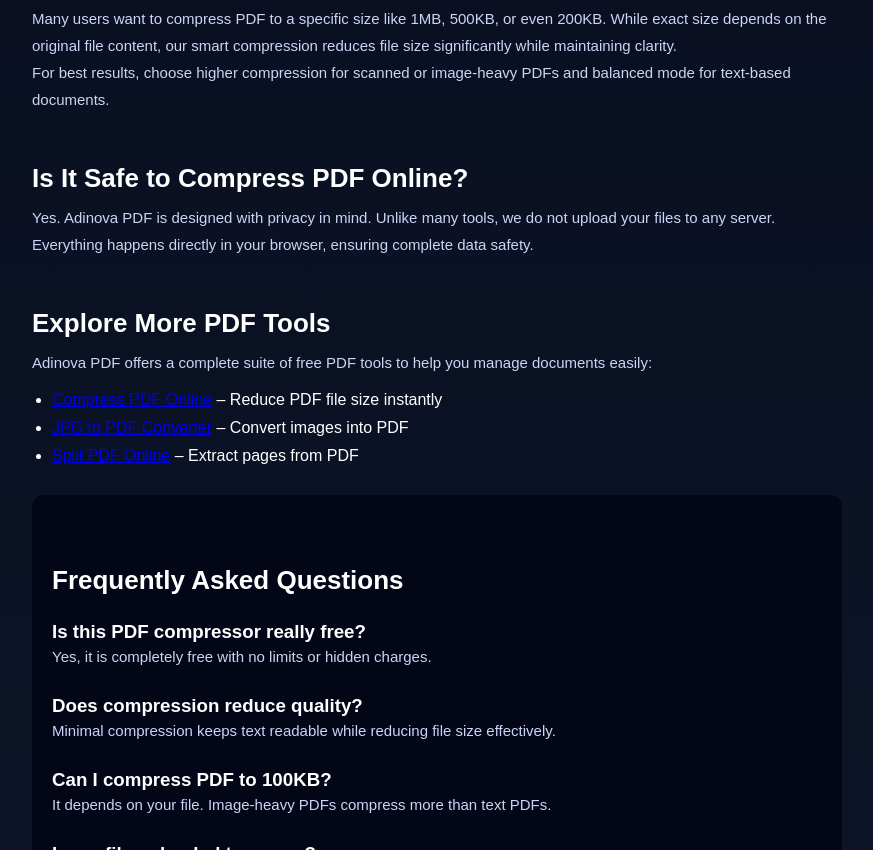
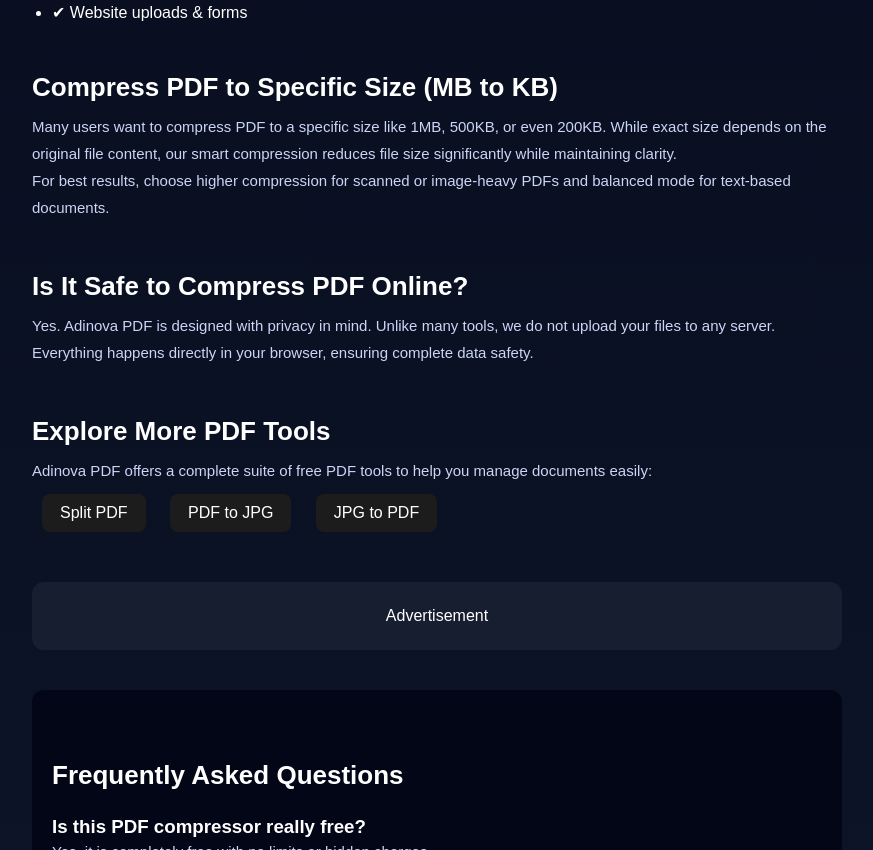
Before and after one commit to Adinova-Labs/adinova-pdf-tools, a plain HTML site: page tools/compress.html in a window 1280 px wide. Shown: the part 1952-2802 px from the top of the page, without its empty margins (203-1076 px from the left). Drawn offline with Linux system fonts and the light colour scheme.

Commit message:
Update compress.html

```diff
--- a/tools/compress.html
+++ b/tools/compress.html
@@ -229,6 +229,15 @@
 }
 
 }
+.tool-links a{
+display:inline-block;
+margin:10px;
+padding:10px 18px;
+background:#1c1c1c;
+border-radius:8px;
+text-decoration:none;
+color:#fff;
+}
 </style>
 
 </head>
@@ -328,7 +337,8 @@
 <li>3. Click “Compress PDF”</li>
 <li>4. Download your optimized file instantly</li>
 </ul>
-
+<!-- AD -->
+<div class="ad">Advertisement</div>
 <h2>Best Use Cases for PDF Compression</h2>
 
 <p>
@@ -366,12 +376,13 @@
 Adinova PDF offers a complete suite of free PDF tools to help you manage documents easily:
 </p>
 
-<ul>
-<li><a href="/tools/compress.html">Compress PDF Online</a> – Reduce PDF file size instantly</li>
-<li><a href="/tools/jpg-to-pdf.html">JPG to PDF Converter</a> – Convert images into PDF</li>
-<li><a href="/tools/split.html">Split PDF Online</a> – Extract pages from PDF</li>
-</ul>
-
+<div class="tool-links">
+<a href="/tools/split.html">Split PDF</a>
+<a href="/tools/pdf-to-jpg.html">PDF to JPG</a>
+<a href="/tools/jpg-to-pdf.html">JPG to PDF</a>
+</div>
+<!-- AD -->
+<div class="ad">Advertisement</div>
 <div class="faq-box">
 
 <h2>Frequently Asked Questions</h2>
```
